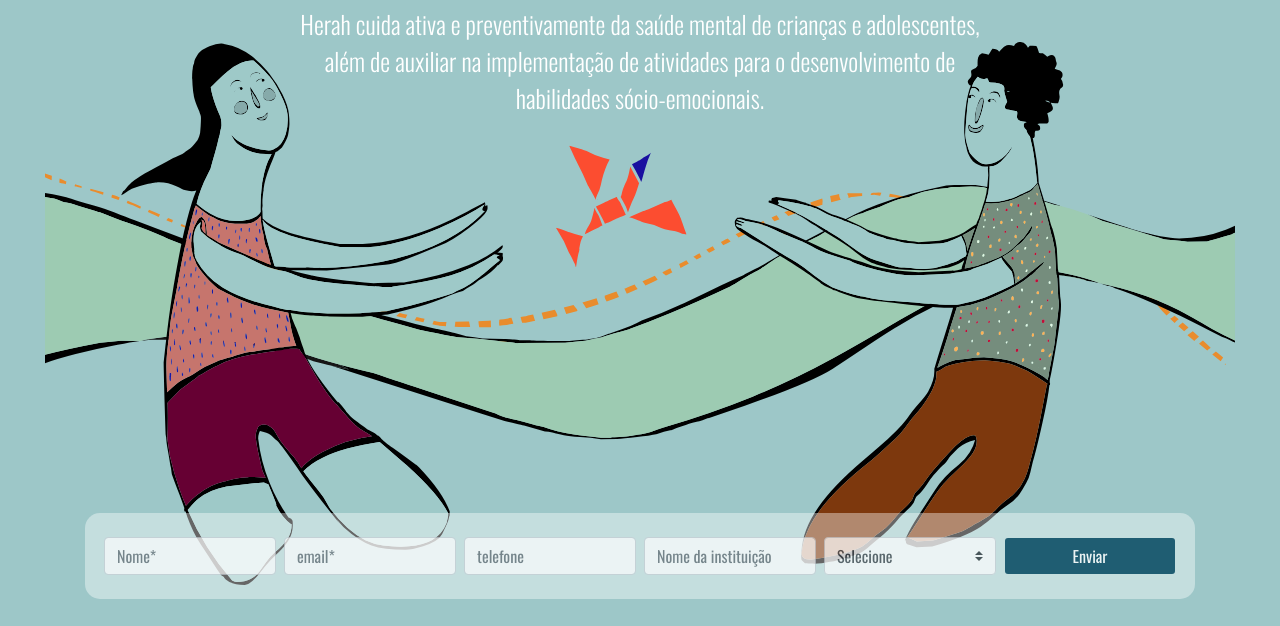
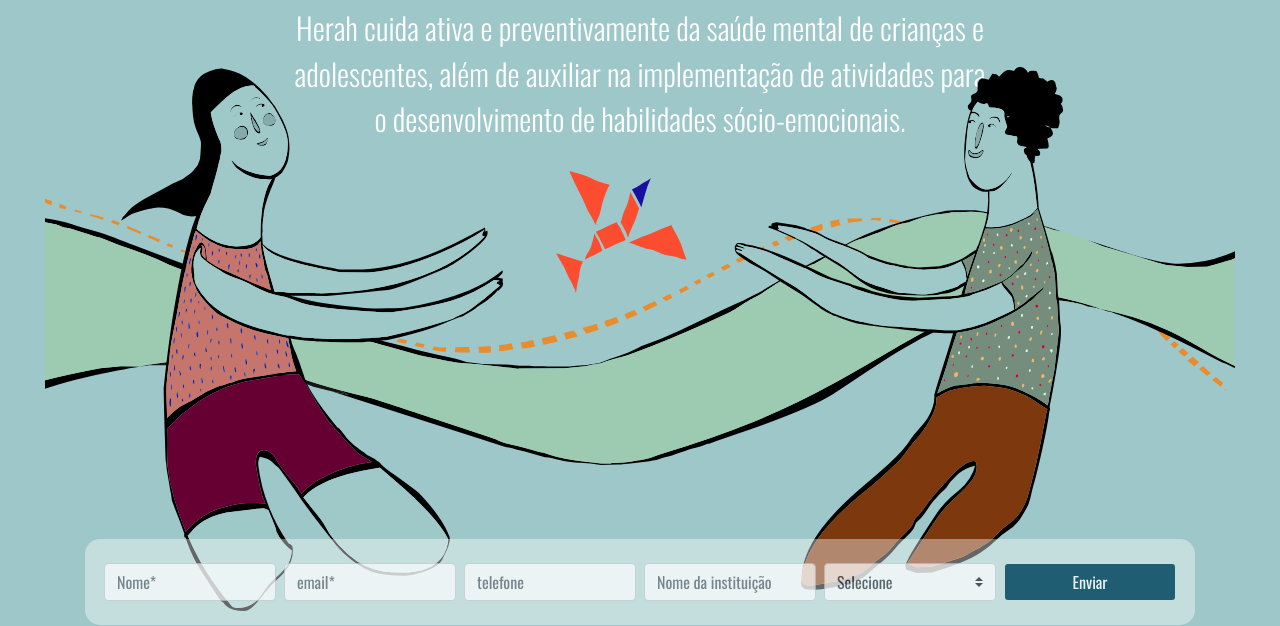
Before and after one commit to Silas06/LandingPageHerah, a plain HTML site: page index.html in a window 1280 px wide. Shown: the part 180-806 px from the top of the page. Drawn offline with nearby package versions, Linux system fonts and the light colour scheme.

Commit message:
atualizaçao

```diff
--- a/css/style.css
+++ b/css/style.css
@@ -1,6 +1,5 @@
 body {
     font-family: 'oswald', sans-serif;
-    margin-top: ;
 }
 
 .row {
@@ -59,7 +58,7 @@
 #section-main p {
 
     max-width: 700px;
-	font-size:1.55em;
+	font-size:1.9em;
 }
 
 #section-main h1 {
@@ -85,12 +84,12 @@
     margin-bottom: 30px;
     padding:20px;
 }
-}
+
 
 /*  confg. banners*/
 
 .titulo-banners {
-    font-size: 1.8rem;
+    font-size: 2.25rem;
     text-align: right;
 }
 
```
